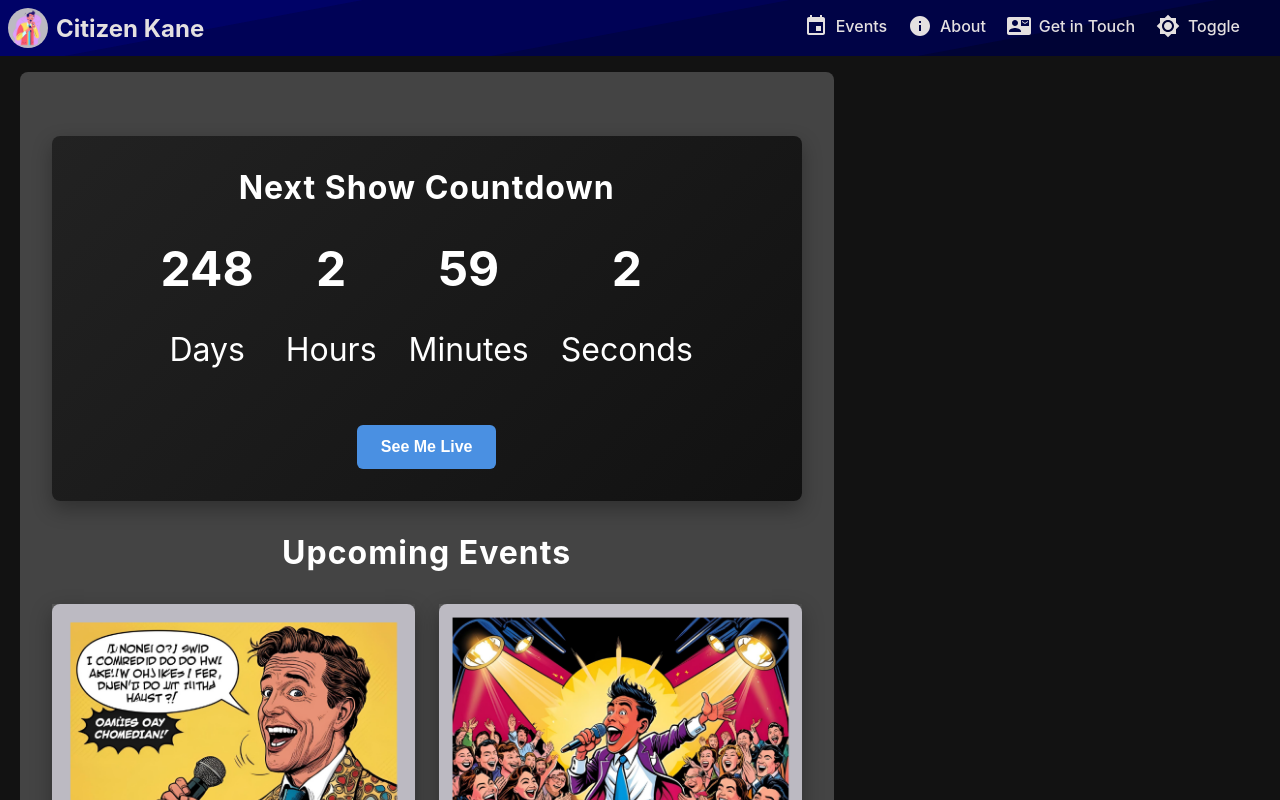
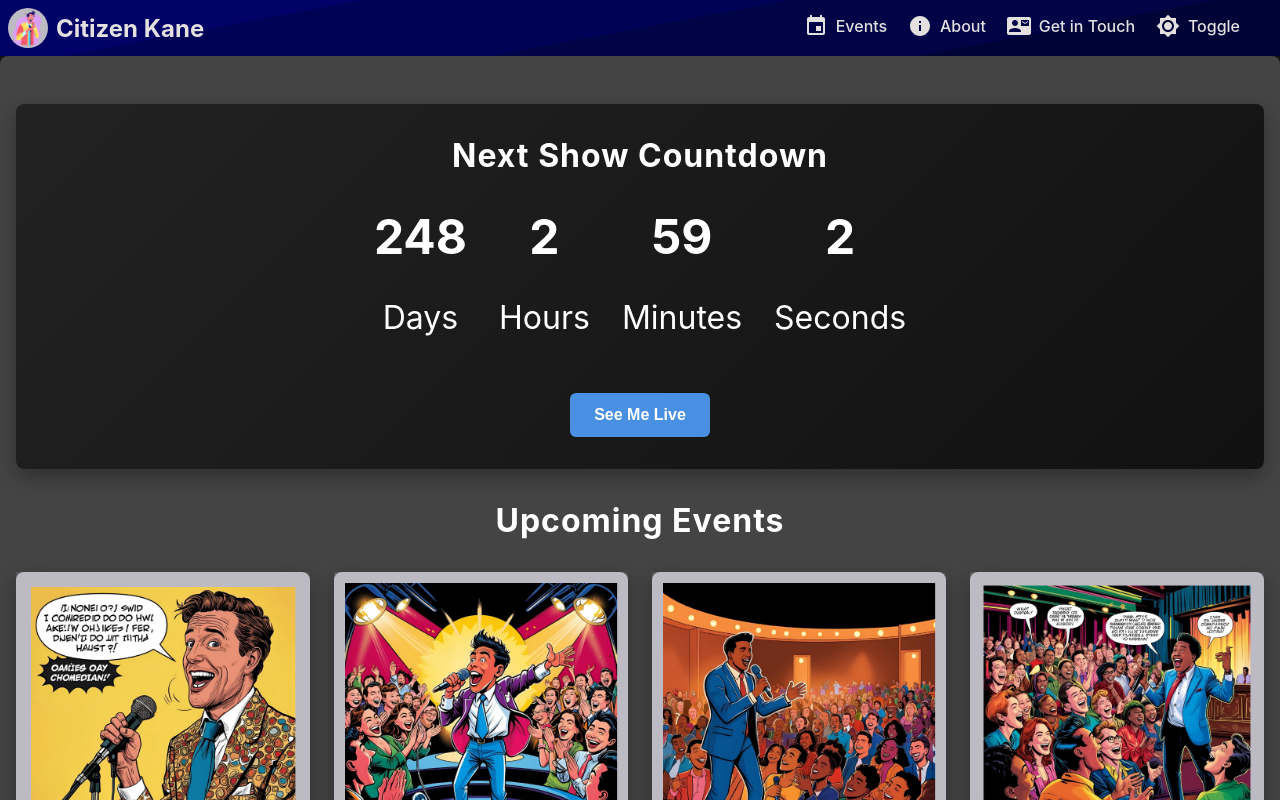
Before and after one commit to WuTangLan1/Sample-Comedy-Profile-3, a React (Create React App) app: page / in a window 1280 px wide. Shown: the top 800 px of the page. Built offline with nearby package versions, Linux system fonts and the light colour scheme.

Commit message:
fixed all content screen sizings

```diff
--- a/src/App.css
+++ b/src/App.css
@@ -2,4 +2,5 @@
 
 .App {
   text-align: center;
+  width: 100%;
 }
--- a/src/components/Events.css
+++ b/src/components/Events.css
@@ -2,9 +2,9 @@
 .events {
   background-color: #444;
   color: #fff;
-  padding: 2rem;
+  padding: 1rem;
   border-radius: 8px;
-  margin: 0 auto;
+  margin: 0;
 }
 
 .events h2 {
--- a/src/components/Layout.css
+++ b/src/components/Layout.css
@@ -1,6 +1,6 @@
 /* src/Layout.css */
 .layout {
-  max-width: 100%;
+  width: 100%;
   display: flex;
   flex-direction: column;
   min-height: 100vh;
@@ -18,11 +18,8 @@
 }
 
 .main-content {
+  width: 100%;
   flex: 1;
-  padding: 1rem;
-  display: grid;
-  grid-template-columns: 1fr;
-  gap: 1rem;
 }
 
 @media (min-width: 768px) {
--- a/src/theme.ts
+++ b/src/theme.ts
@@ -1,7 +1,6 @@
 // src/theme.ts
 import { createTheme } from '@mui/material/styles';
 
-// Extend the MUI theme to include custom animations
 declare module '@mui/material/styles' {
   interface Theme {
     customAnimations: {
@@ -73,7 +72,6 @@ const theme = createTheme({
       styleOverrides: {
         root: {
           textTransform: 'none',
-          width: '100%',
           borderRadius: 8,
           padding: '10px 20px',
           transition: 'all 0.3s ease-in-out',
@@ -84,7 +82,6 @@ const theme = createTheme({
         }
       }
     },
-    // Other component overrides (MuiAppBar, MuiCard, etc.) go here...
   },
   customAnimations: {
     fadeIn: { initial: { opacity: 0 }, animate: { opacity: 1, transition: { duration: 0.6, ease: 'easeInOut' } } },
```
